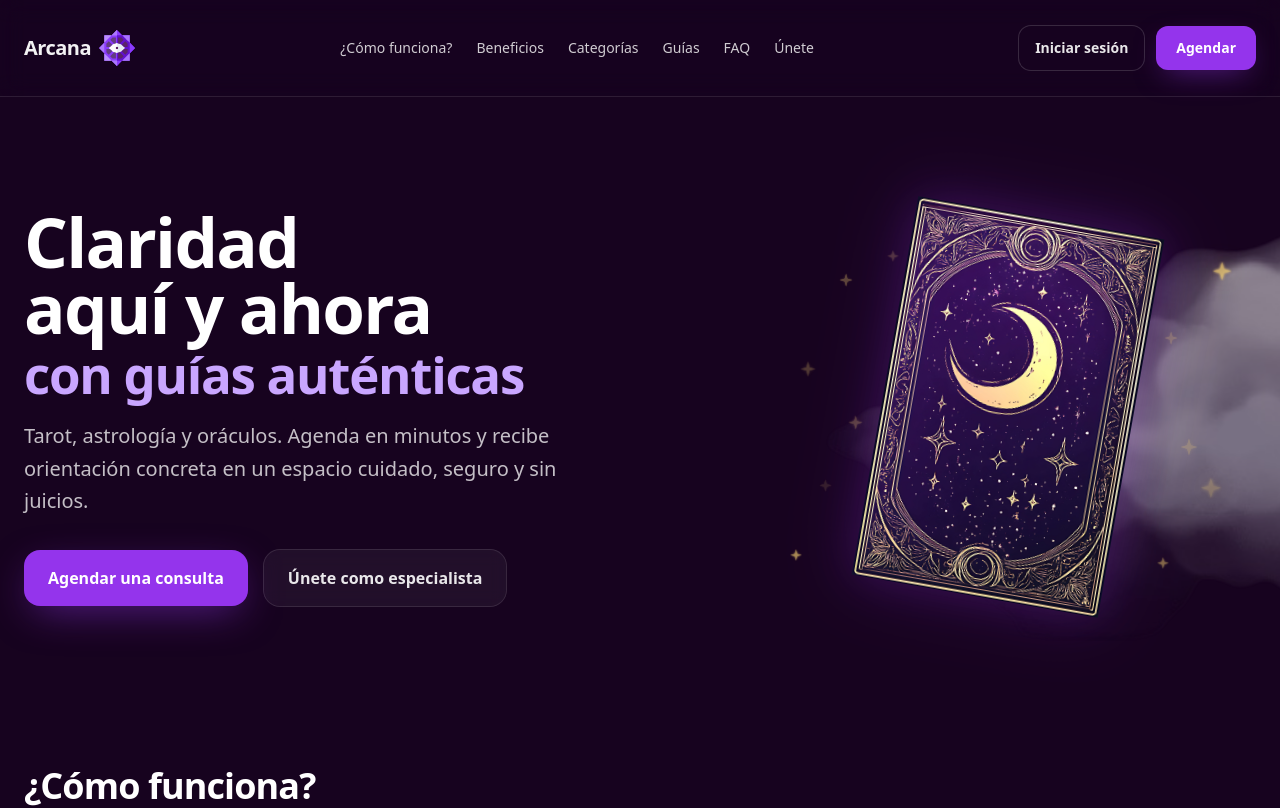
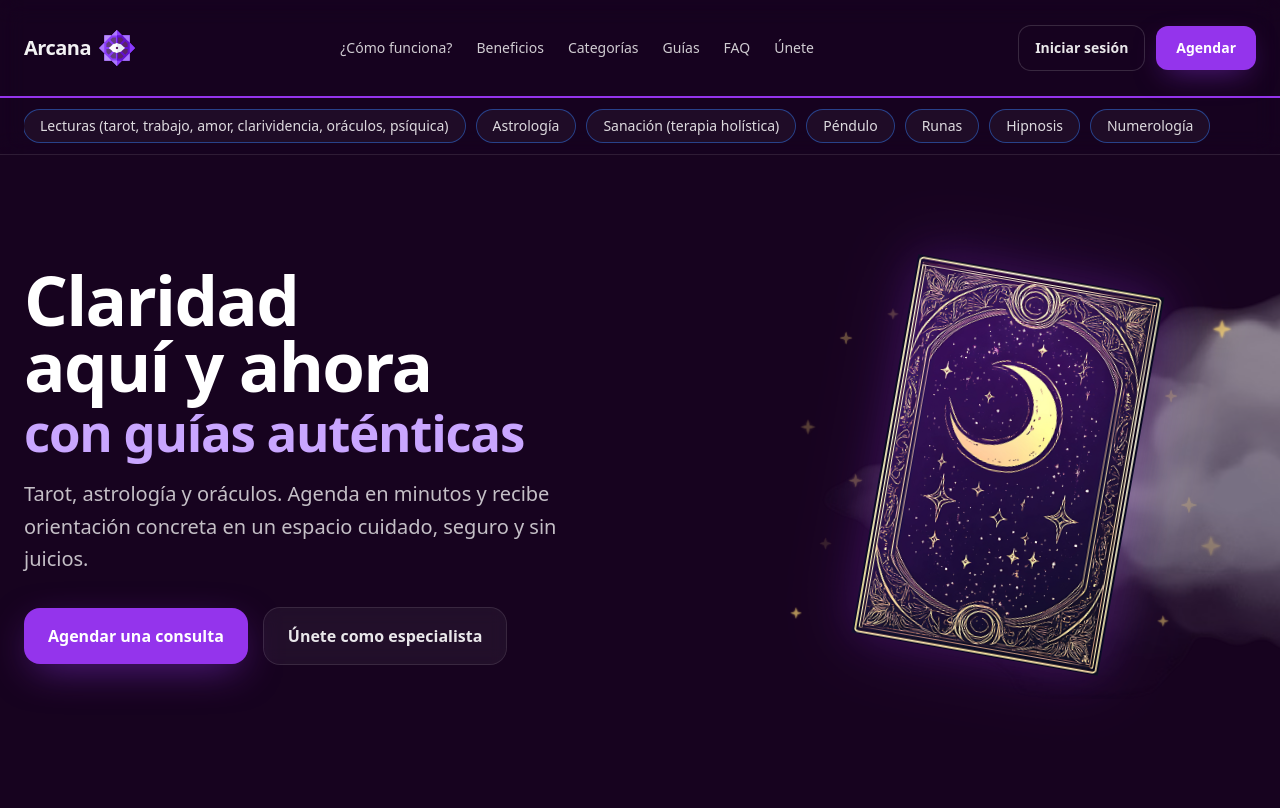
Before and after one commit to arcana302-art/arcana-v2, a Next.js app: page / in a window 1280 px wide. Shown: the top 808 px of the page. Built offline with nearby package versions, Linux system fonts and the light colour scheme.

Commit message:
Update SiteHeader.tsx

```diff
--- a/app/components/SiteHeader.tsx
+++ b/app/components/SiteHeader.tsx
@@ -15,6 +15,17 @@ export default function SiteHeader() {
     { href: '#unete',          label: 'Únete' },
   ];
 
+  // Talentos solicitados
+  const talents = [
+    { href: '#talento-lecturas',   label: 'Lecturas (tarot, trabajo, amor, clarividencia, oráculos, psíquica)' },
+    { href: '#talento-astrologia', label: 'Astrología' },
+    { href: '#talento-sanacion',   label: 'Sanación (terapia holística)' },
+    { href: '#talento-pendulo',    label: 'Péndulo' },
+    { href: '#talento-runas',      label: 'Runas' },
+    { href: '#talento-hipnosis',   label: 'Hipnosis' },
+    { href: '#talento-numerologia',label: 'Numerología' },
+  ];
+
   return (
     <header
       className="
@@ -23,8 +34,9 @@ export default function SiteHeader() {
         bg-[#17031F]/55 backdrop-blur-md
       "
     >
+      {/* Fila superior: marca + navegación + acciones */}
       <div className="mx-auto flex h-24 max-w-7xl items-center justify-between px-6">
-        {/* Brand: texto y logo (texto -20%, gap reducido) */}
+        {/* Brand (texto + logo). Mantengo tus tamaños y separación reducida */}
         <a href="/" className="flex items-center gap-2">
           <span className="text-white/95 text-xl font-semibold tracking-tight">
             Arcana
@@ -80,7 +92,34 @@ export default function SiteHeader() {
         </button>
       </div>
 
-      {/* Mobile drawer */}
+      {/* Línea morada separadora (mismo color que el botón) */}
+      <div className="h-[2px] bg-[#9434ec]" />
+
+      {/* Barra de talentos (scroll horizontal en móvil) */}
+      <div className="mx-auto max-w-7xl px-6">
+        <nav className="relative py-3 overflow-x-auto">
+          <ul className="flex min-w-max gap-3">
+            {talents.map((t) => (
+              <li key={t.href}>
+                <a
+                  href={t.href}
+                  className="
+                    inline-flex items-center whitespace-nowrap
+                    rounded-full px-4 py-1.5 text-[13px] md:text-sm
+                    text-white/85 ring-1 ring-white/12
+                    bg-white/[0.04] hover:bg-white/[0.08]
+                    hover:text-white transition
+                  "
+                >
+                  {t.label}
+                </a>
+              </li>
+            ))}
+          </ul>
+        </nav>
+      </div>
+
+      {/* Mobile drawer (sin cambios) */}
       {open && (
         <div className="lg:hidden">
           <div
```
